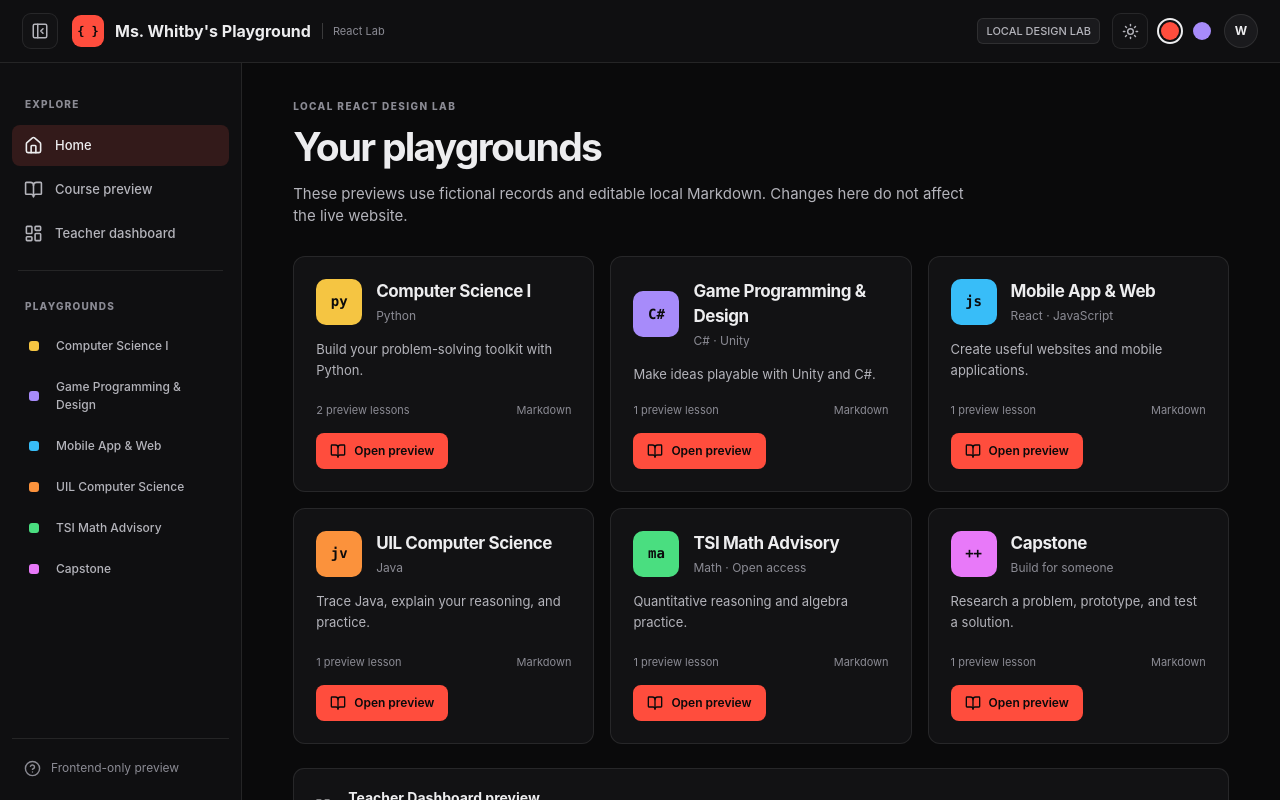
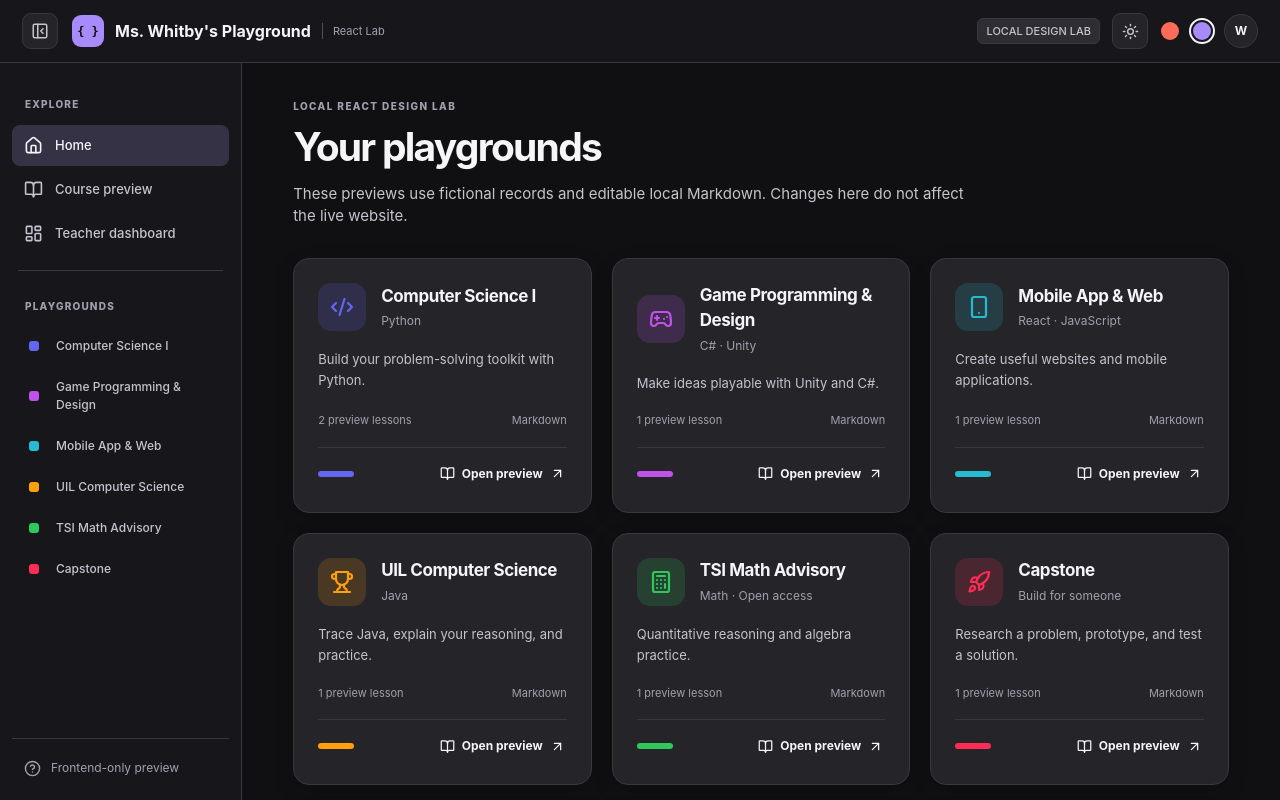
Before and after one commit to mswhitby/playground-react, a React (Vite) app: page / in a window 1280 px wide. Shown: the top 800 px of the page. Built offline with nearby package versions, Linux system fonts and the light colour scheme.

Commit message:
Refresh Playground with elevated cards and bold semantic course colors

```diff
--- a/src/App.jsx
+++ b/src/App.jsx
@@ -16,7 +16,7 @@ export default function App() {
   const [route, setRoute] = useState(() => resolveRoute(window.location.pathname));
   const [lastCourse, setLastCourse] = useSaved('designlab:course', 'computer-science-1');
   const [theme, setTheme] = useSaved('designlab:theme', 'dark');
-  const [accent, setAccent] = useSaved('designlab:accent', 'coral');
+  const [accent, setAccent] = useSaved('designlab:accent', 'purple');
   const [sidebarOpen, setSidebarOpen] = useSaved('designlab:sidebar', true);
   const [students, setStudents] = useSaved('designlab:students', seedStudents);
 
--- a/src/components/home/CourseCard.jsx
+++ b/src/components/home/CourseCard.jsx
@@ -1,13 +1,23 @@
-import { BookOpen } from "lucide-react";
+import { ArrowUpRight, BookOpen, Calculator, Code2, Gamepad2, Rocket, Smartphone, Trophy } from "lucide-react";
 import { playgroundPath } from "../../lib/routes.js";
+
+const COURSE_ICONS = {
+  "computer-science-1": Code2,
+  "game-programming": Gamepad2,
+  "mobile-app-dev": Smartphone,
+  uil: Trophy,
+  "tsi-math": Calculator,
+  capstone: Rocket,
+};
 
 export default function CourseCard({ course, onOpen }) {
   const count = course.lessons.length;
+  const CourseIcon = COURSE_ICONS[course.id] || Code2;
   return (
-    <article className="course-card">
+    <article className="course-card" style={{ "--course-color": course.color }}>
       <div className="course-card-heading">
-        <span className="course-glyph" style={{ background: course.color }}>
-          {course.glyph}
+        <span className="course-glyph" aria-hidden="true">
+          <CourseIcon size={24} strokeWidth={2.2} />
         </span>
         <div>
           <h2>{course.label}</h2>
@@ -16,23 +26,23 @@ export default function CourseCard({ course, onOpen }) {
       </div>
       <p className="course-description">{course.description}</p>
       <div className="course-meta">
-        <span>
-          {count} preview {count === 1 ? "lesson" : "lessons"}
-        </span>
+        <span>{count} preview {count === 1 ? "lesson" : "lessons"}</span>
         <span>Markdown</span>
       </div>
+      <div className="course-card-footer">
+        <span className="course-color-bar" aria-hidden="true" />
         <a
-        className="btn primary"
+          className="course-open-link"
           href={playgroundPath(course)}
           onClick={(event) => {
-          // Keep normal link behaviors: open in a new tab, copy address, etc.
             if (event.button !== 0 || event.metaKey || event.ctrlKey || event.shiftKey || event.altKey) return;
             event.preventDefault();
             onOpen();
           }}
         >
-        <BookOpen size={16} /> Open preview
+          <BookOpen size={15} /> Open preview <ArrowUpRight size={15} />
         </a>
+      </div>
     </article>
   );
 }
--- a/src/components/layout/ThemeControls.jsx
+++ b/src/components/layout/ThemeControls.jsx
@@ -2,7 +2,7 @@ import { Moon, Sun } from "lucide-react";
 import { cn } from "../../lib/cn.js";
 
 const ACCENTS = [
-  { id: "coral", label: "Coral", color: "#ff4d3d" },
+  { id: "coral", label: "Coral", color: "#ff6b59" },
   { id: "purple", label: "Purple", color: "#a78bfa" },
 ];
 
--- a/src/pages/CoursePage.jsx
+++ b/src/pages/CoursePage.jsx
@@ -23,7 +23,7 @@ export default function CoursePage({ courseId, lessonId, openCourse }) {
   }
 
   return (
-    <div className="course-layout">
+    <div className="course-layout" style={{ "--course-color": course.color }}>
       <CourseNavigation
         course={course}
         selectedLesson={selectedLesson}
--- a/src/styles/home.css
+++ b/src/styles/home.css
@@ -1,101 +1,70 @@
-/* Home page: welcome header, course cards, teacher shortcut */
-.welcome h1 {
-  font-size: 39px;
-  margin-bottom: 12px;
-}
-.welcome p {
-  font-size: 15px;
-  max-width: 680px;
-  margin-bottom: 28px;
-}
+/* Floating, individually spaced course cards with bright semantic category accents. */
+.welcome h1 { font-size: 39px; margin-bottom: 12px; }
+.welcome p { font-size: 15px; max-width: 680px; margin-bottom: 30px; }
 .course-card-grid {
   display: grid;
-  grid-template-columns: repeat(auto-fit, minmax(270px, 1fr));
-  gap: 16px;
+  grid-template-columns: repeat(auto-fit, minmax(min(100%, 270px), 1fr));
+  gap: 20px;
 }
 .course-card {
-  padding: 22px;
-  border-radius: 12px;
+  padding: 24px;
+  border-radius: 16px;
   border: 1px solid var(--border);
   background: var(--surface);
+  box-shadow: var(--card-shadow);
   display: flex;
   flex-direction: column;
-  gap: 14px;
-  min-height: 236px;
+  gap: 18px;
+  min-height: 230px;
+  min-width: 0;
+  transition: transform .18s ease, box-shadow .18s ease, border-color .18s ease;
 }
-.course-card:hover {
+.course-card:hover, .course-card:focus-within {
+  transform: translateY(-2px);
   border-color: var(--border-strong);
+  box-shadow: var(--shadow);
 }
-.course-card-heading {
-  display: flex;
-  gap: 14px;
-  align-items: center;
-}
-.course-card-heading h2 {
-  font-size: 17px;
-  margin: 0 0 2px;
-}
-.course-card-heading p {
-  font-size: 12px;
-  color: var(--muted);
-  margin: 0;
-}
+.course-card-heading { display: flex; gap: 15px; align-items: center; }
+.course-card-heading h2 { font-size: 17px; margin: 0 0 3px; color: var(--text); }
+.course-card-heading p { font-size: 12px; color: var(--muted); margin: 0; }
 .course-glyph {
-  width: 46px;
-  height: 46px;
-  border-radius: 10px;
-  display: grid;
-  place-items: center;
-  color: #0b0b0c;
-  font-size: 14px;
-  font-weight: 900;
-  font-family: var(--mono);
+  width: 48px; height: 48px; border-radius: 13px;
+  display: grid; place-items: center;
+  color: var(--course-color);
+  background: color-mix(in srgb, var(--course-color) 17%, var(--surface));
   flex: none;
 }
-.course-description {
-  font-size: 13px;
-  line-height: 1.65;
-  flex: 1;
-  margin: 0;
+.course-description { font-size: 13px; line-height: 1.65; flex: 1; margin: 0; }
+.course-meta { display: flex; justify-content: space-between; flex-wrap: wrap; gap: 8px; color: var(--muted); font-size: 11px; }
+.course-card-footer {
+  display: flex; align-items: center; justify-content: space-between;
+  gap: 12px;
+  padding-top: 12px; border-top: 1px solid var(--border);
 }
-.course-meta {
-  display: flex;
-  justify-content: space-between;
-  gap: 8px;
-  color: var(--muted);
-  font-size: 11px;
+.course-color-bar { width: 36px; height: 6px; flex: none; border-radius: 99px; background: var(--course-color); }
+.course-open-link {
+  display: inline-flex; gap: 7px; align-items: center;
+  font-size: 12px; font-weight: 700; text-decoration: none;
+  color: var(--text); padding: 5px 2px; border-radius: 6px;
 }
-.course-card > .btn {
-  align-self: flex-start;
+.course-open-link:hover { color: var(--course-color); }
+.course-open-link:focus-visible { outline-color: var(--course-color); }
+.wide-shortcut {
+  background: var(--surface); border: 1px solid var(--border);
+  box-shadow: var(--card-shadow);
+  padding: 20px 22px; border-radius: 16px; width: 100%;
+  display: flex; align-items: center; gap: 16px;
+  text-align: left; margin-top: 24px;
 }
-.wide-shortcut {
-  background: var(--surface);
-  border: 1px solid var(--border);
-  padding: 18px 20px;
-  border-radius: 11px;
-  width: 100%;
-  display: flex;
-  align-items: center;
-  gap: 16px;
-  text-align: left;
-  margin-top: 24px;
+.wide-shortcut > span { display: grid; gap: 3px; flex: 1; }
+.wide-shortcut small { color: var(--muted); }
+.wide-shortcut:hover { border-color: var(--border-strong); }
+@media (max-width: 600px) {
+  .course-card-grid { grid-template-columns: minmax(0, 1fr); gap: 16px; }
+  .course-card { padding: 20px; min-height: 210px; }
+  .welcome h1 { font-size: 29px; }
 }
-.wide-shortcut > span {
-  display: grid;
-  gap: 2px;
-  flex: 1;
+@media (prefers-reduced-motion: reduce) {
+  .course-card { transition: none; }
+  .course-card:hover, .course-card:focus-within { transform: none; }
 }
-.wide-shortcut small {
-  color: var(--muted);
-}
-.wide-shortcut:hover {
-  border-color: var(--border-strong);
-}
-@media (max-width: 600px) {
-  .course-card-grid {
-    grid-template-columns: minmax(0, 1fr);
-  }
-  .welcome h1 {
-    font-size: 29px;
-  }
-}
--- a/src/styles/layout.css
+++ b/src/styles/layout.css
@@ -248,3 +248,7 @@
     width: 14px;
   }
 }
+
+/* Neutral shell frames the individually elevated cards. */
+.main-panel { background: var(--bg); }
+.user-circle { background: var(--surface); }
--- a/src/styles/teacher.css
+++ b/src/styles/teacher.css
@@ -368,3 +368,15 @@
     padding: 12px;
   }
 }
+
+/* Use the same floating card depth on the teacher dashboard. */
+.section-banner, .stat-card, .panel, .account-card, .setup-card {
+  border-radius: 16px;
+  border-color: var(--border);
+  box-shadow: var(--card-shadow);
+}
+.stat-grid, .account-grid, .setup-grid { gap: 18px; }
+.stat-card { min-height: 112px; }
+.account-card, .setup-card { background: var(--surface); }
+.stat-card strong { color: var(--text); }
+@media (max-width: 600px) { .stat-grid { gap: 10px; } .account-grid, .setup-grid { gap: 12px; } }
--- a/src/styles/tokens.css
+++ b/src/styles/tokens.css
@@ -1,62 +1,64 @@
-/* Design tokens: colors, fonts and theme/accent variants.
-   Based on current Playground tokens (Nov 2026); independent of production's 72 KB visual.css. */
+/* Vibrant course categories on distinctly separated neutral surfaces.
+   Course accents communicate identity; success/warning keep their own semantic colors. */
 :root {
-  font-family:
-    Inter,
-    -apple-system,
-    BlinkMacSystemFont,
-    "Segoe UI",
-    Arial,
-    sans-serif;
+  font-family: Inter, -apple-system, BlinkMacSystemFont, "Segoe UI", Arial, sans-serif;
   font-size: 14px;
   line-height: 1.5;
   color-scheme: dark;
-  --bg: #0a0a0b;
-  --bar: #0f0f11;
-  --surface: #121214;
-  --surface-2: #1a1a1d;
-  --code-bg: #0c0c0e;
-  --text: #ededef;
-  --soft: #b4b4bb;
-  --muted: #8b8b94;
-  --border: rgba(255, 255, 255, 0.09);
-  --border-strong: rgba(255, 255, 255, 0.18);
-  --accent: #ff4d3d;
-  --on-accent: #0a0a0b;
-  --pass: #4ade80;
-  --pass-bg: rgba(74, 222, 128, 0.12);
-  --warn: #fbbf24;
-  --warn-bg: rgba(251, 191, 36, 0.1);
-  --shadow: 0 12px 32px rgba(0, 0, 0, 0.3);
+  --bg: #101012;
+  --bar: #17171b;
+  --surface: #242429;
+  --surface-2: #2d2d33;
+  --code-bg: #17171b;
+  --text: #f5f5f7;
+  --soft: #c4c4ce;
+  --muted: #a1a1ae;
+  --border: #38383f;
+  --border-strong: #505059;
+  --accent: #a78bfa;
+  --on-accent: #101012;
+  --pass: #34d26b;
+  --pass-bg: rgba(52, 210, 107, 0.13);
+  --warn: #ffae24;
+  --warn-bg: rgba(255, 174, 36, 0.12);
+  --shadow: 0 8px 26px rgba(0, 0, 0, 0.18);
+  --card-shadow: 0 6px 20px rgba(0, 0, 0, 0.16);
   --mono: ui-monospace, SFMono-Regular, Consolas, "Liberation Mono", monospace;
+}
+:root[data-accent="coral"] {
+  --accent: #ff6b59;
+  --on-accent: #101012;
 }
 :root[data-accent="purple"] {
   --accent: #a78bfa;
-  --on-accent: #0a0a0b;
+  --on-accent: #101012;
 }
 :root[data-theme="light"] {
   color-scheme: light;
-  --bg: #fafafa;
-  --bar: #fff;
-  --surface: #fff;
-  --surface-2: #f4f4f5;
-  --code-bg: #fff;
-  --text: #151519;
-  --soft: #404047;
-  --muted: #686870;
-  --border: rgba(0, 0, 0, 0.09);
-  --border-strong: rgba(0, 0, 0, 0.18);
-  --pass: #15803d;
-  --pass-bg: #e3f6e9;
-  --warn: #a16207;
-  --warn-bg: #fbf0d9;
-  --shadow: 0 10px 25px rgba(0, 0, 0, 0.06);
+  --bg: #f0f1f5;
+  --bar: #ffffff;
+  --surface: #ffffff;
+  --surface-2: #f7f8fa;
+  --code-bg: #f8f9fc;
+  --text: #20212a;
+  --soft: #4f5362;
+  --muted: #676b79;
+  --border: #e3e4ea;
+  --border-strong: #cdd0d9;
+  --accent: #6d28d9;
+  --on-accent: #ffffff;
+  --pass: #168140;
+  --pass-bg: #e0f6e9;
+  --warn: #a05b00;
+  --warn-bg: #fff1dc;
+  --shadow: 0 10px 25px rgba(32, 33, 42, 0.06);
+  --card-shadow: 0 5px 18px rgba(32, 33, 42, 0.055);
 }
 :root[data-theme="light"][data-accent="coral"] {
-  --accent: #d42a18;
-  --on-accent: #fff;
+  --accent: #d73527;
+  --on-accent: #ffffff;
 }
 :root[data-theme="light"][data-accent="purple"] {
   --accent: #6d28d9;
-  --on-accent: #fff;
+  --on-accent: #ffffff;
 }
```
Also changed, not shown: src/data/courses.js (+6 -6 lines), src/styles/course.css (+19 -0 lines), 2 other files (tests, documents, lock files or other folders). Lines whose indentation alone changed are shown as unchanged.
